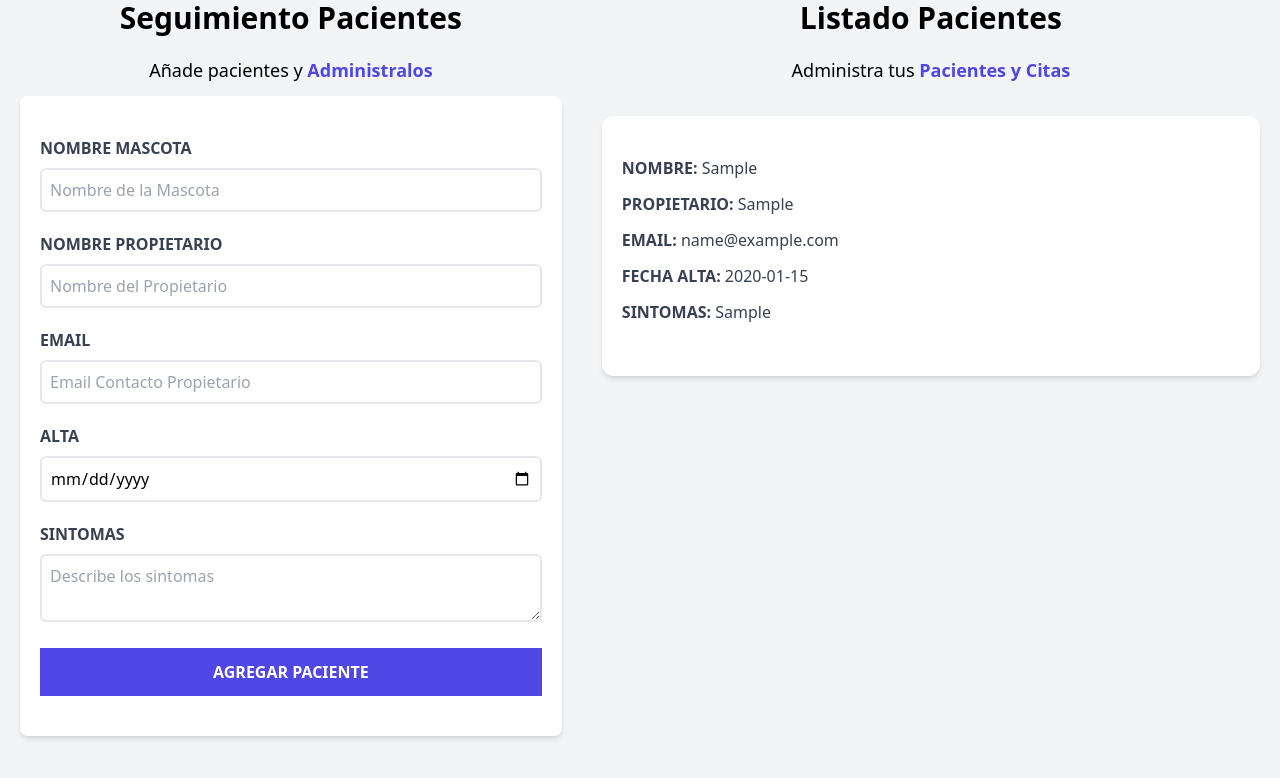
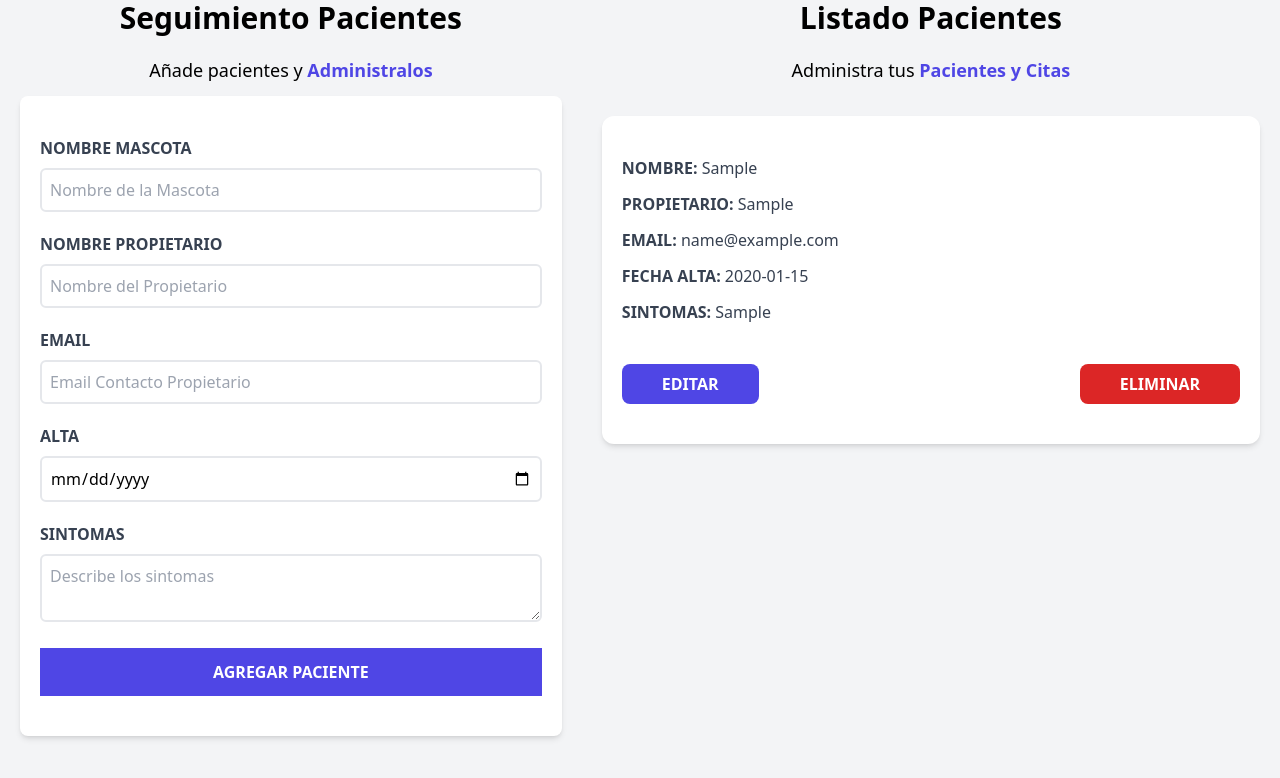
Before and after one commit to CristianAGR/citas-react, a React (Vite) app: page / in a window 1280 px wide. Both pictures are taken after typing "Sample", "Sample", "name@example.com", "2020-01-15", "Sample" into the empty fields and a click on the input "Agregar Paciente". Shown: the part 176-954 px from the top of the page. Built offline with nearby package versions, Linux system fonts and the light colour scheme.

Commit message:
botones editar y eliminar

```diff
--- a/src/components/Paciente.jsx
+++ b/src/components/Paciente.jsx
@@ -23,6 +23,20 @@
     <p className='font-bold mb-3 text-gray-700 uppercase'> Sintomas: {''}
       <span className=' font-normal normal-case'>{sintomas}</span>
     </p>
+
+    <div className="flex justify-between mt-10">
+      <button
+         type="button"
+         className="py-2 px-10 bg-indigo-600 hover:bg-indigo-700 text-white font-bold
+         uppercase rounded-lg"
+      >Editar</button>
+
+      <button
+         type="button"
+         className="py-2 px-10 bg-red-600 hover:bg-red-700 text-white font-bold
+         uppercase rounded-lg"
+      >Eliminar</button>
+    </div>
   </div>
   )
 }
```
